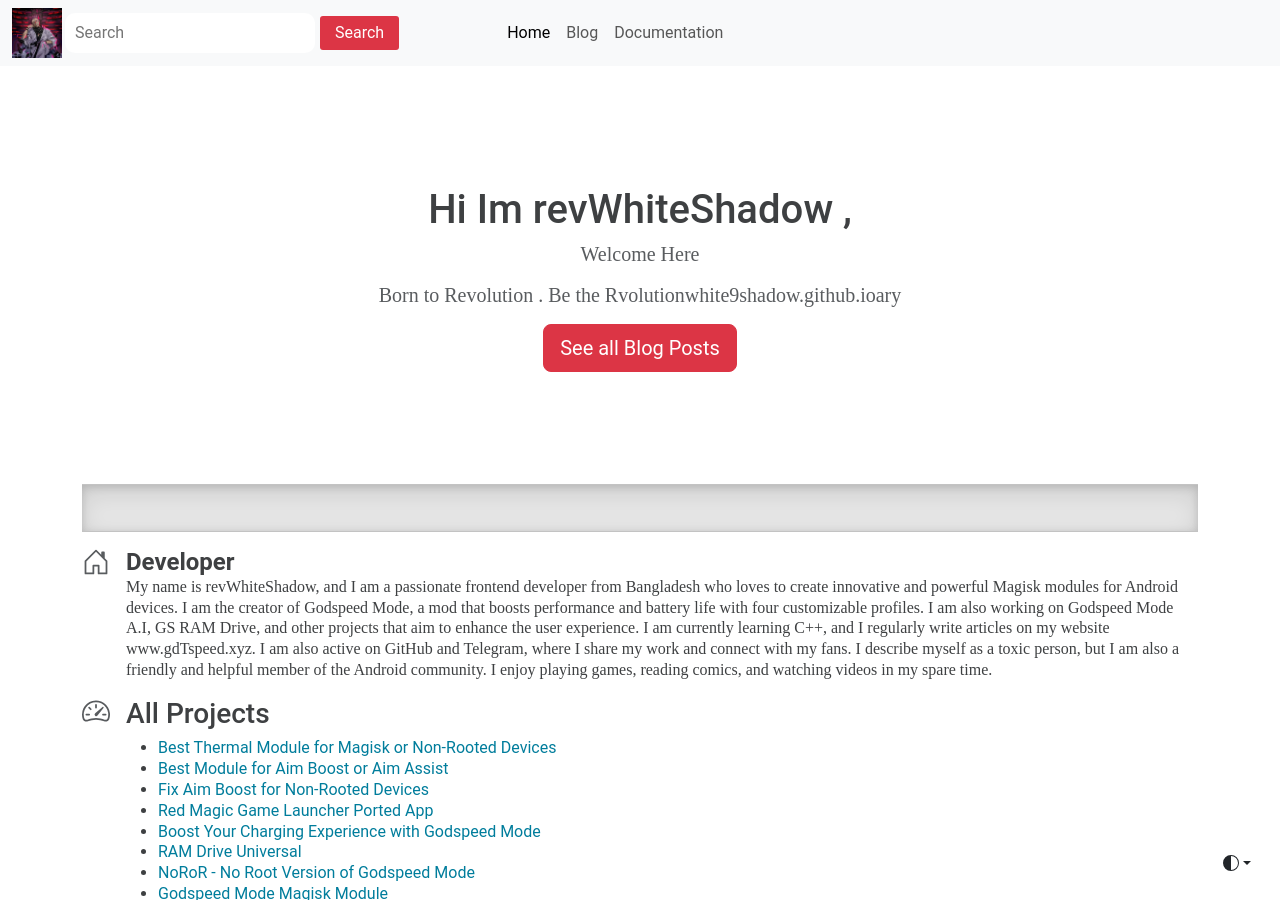
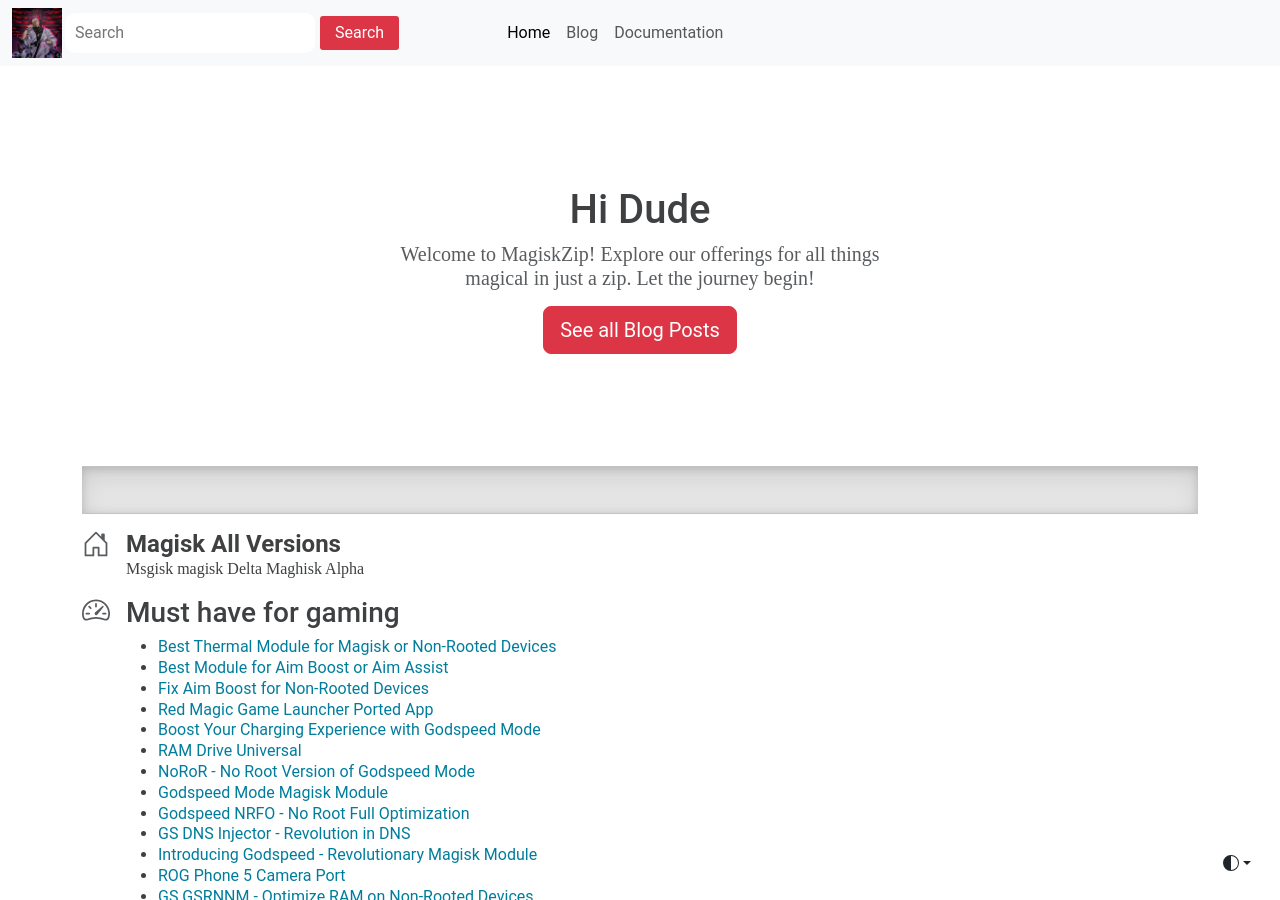
Before and after one commit to magiskzip/magiskzip.github.io, a Jekyll site: the page built from index.html, in a window 1280 px wide and 900 px high. Built offline with Jekyll 4.4.1, drawn with Linux system fonts in a browser that asks for light colours; some web fonts are replaced.

Commit message:
Update index.html

```diff
--- a/index.html
+++ b/index.html
@@ -1,6 +1,6 @@
 ---
 layout: home
-title: revWhiteShadow
+title: Magisk Zip
 lang: eng
 tagline: Bio
 ---
@@ -129,14 +129,14 @@
 <section class="py-5 text-center container">
     <div class="row py-lg-5">
       <div class="col-lg-6 col-md-8 mx-auto">
-           <h1 class="home_h1">Hi Im revWhiteShadow ,  </h1>
+           <h1 class="home_h1"> Hi Dude  </h1>
   <h3>
-   <p class="lead text-muted">  Welcome Here
+   <p class="lead text-muted">  Welcome to MagiskZip! Explore our offerings for all things magical in just a zip. Let the journey begin!
 
 
  </p>
    </h3>
-        <p class="lead text-muted">Born to Revolution . Be the Rvolutionwhite9shadow.github.ioary</p>
+        <p class="lead text-muted"></p>
         <a class="btn btn-lg btn-danger" href="/blog.html" role="button">See all Blog Posts</a>
 
       </div>
@@ -153,22 +153,18 @@
       <div class="col d-flex align-items-start">
         <svg class="bi text-muted flex-shrink-0 me-3" width="1.75em" height="1.75em"><use xlink:href="#home"/></svg>
         <div>
-          <h3 class="fw-bold mb-0 fs-4">Developer</h3>
+          <h3 class="fw-bold mb-0 fs-4">Magisk All Versions </h3>
           <p>
-         My name is revWhiteShadow, and I am a passionate frontend developer from Bangladesh who loves to create innovative and powerful Magisk modules for Android devices.
-            I am the creator of Godspeed Mode, a mod that boosts performance and battery life with four customizable profiles.
-            I am also working on Godspeed Mode A.I, GS RAM Drive, and other projects that aim to enhance the user experience.
-            I am currently learning C++, and I regularly write articles on my website www.gdTspeed.xyz.
-            I am also active on GitHub and Telegram, where I share my work and connect with my fans.
-            I describe myself as a toxic person, but I am also a friendly and helpful member of the Android community.
-            I enjoy playing games, reading comics, and watching videos in my spare time.
+         Msgisk
+            magisk Delta
+            Maghisk Alpha
           </p>
         </div>
       </div>
       <div class="col d-flex align-items-start">
         <svg class="bi text-muted flex-shrink-0 me-3" width="1.75em" height="1.75em"><use xlink:href="#speedometer2"/></svg>
         <div>
-    <h3 class=“fw-bold mb-0 fs-4”>All Projects</h3>
+    <h3 class=“fw-bold mb-0 fs-4”>Must have for gaming</h3>
           <ul> <li><a href=“https://www.godtspeed.xyz/2023/08/best-thermal-module-for-magisk-or.html”>Best Thermal Module for Magisk or Non-Rooted Devices</a></li>
             <li><a href=“https://www.godtspeed.xyz/2023/08/best-module-for-aim-boost-or-aim-assist.html”>Best Module for Aim Boost or Aim Assist</a></li>
             <li><a href=“https://www.godtspeed.xyz/2023/08/fix-aim-boost-for-non-rooted-devices.html”>Fix Aim Boost for Non-Rooted Devices</a></li>
```
